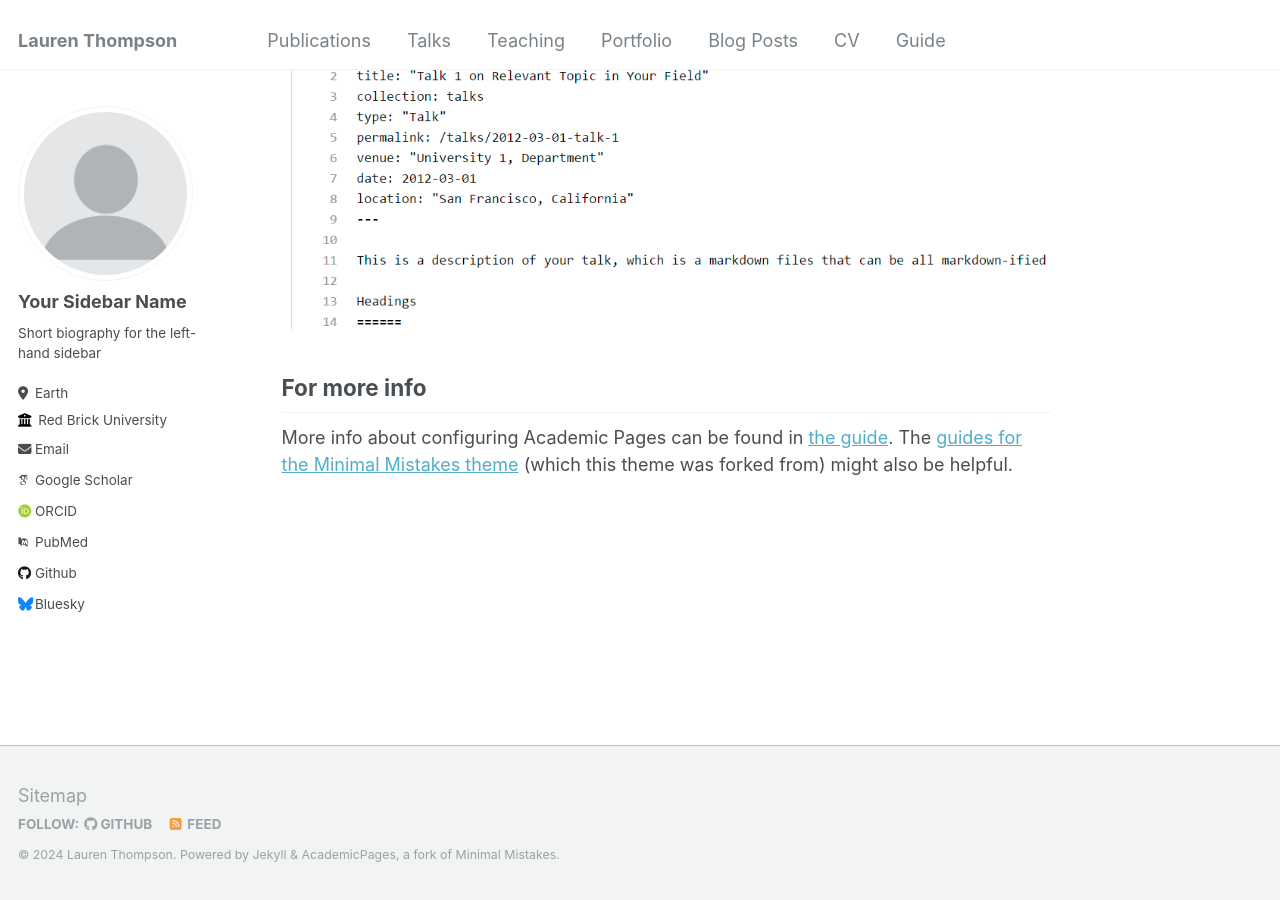
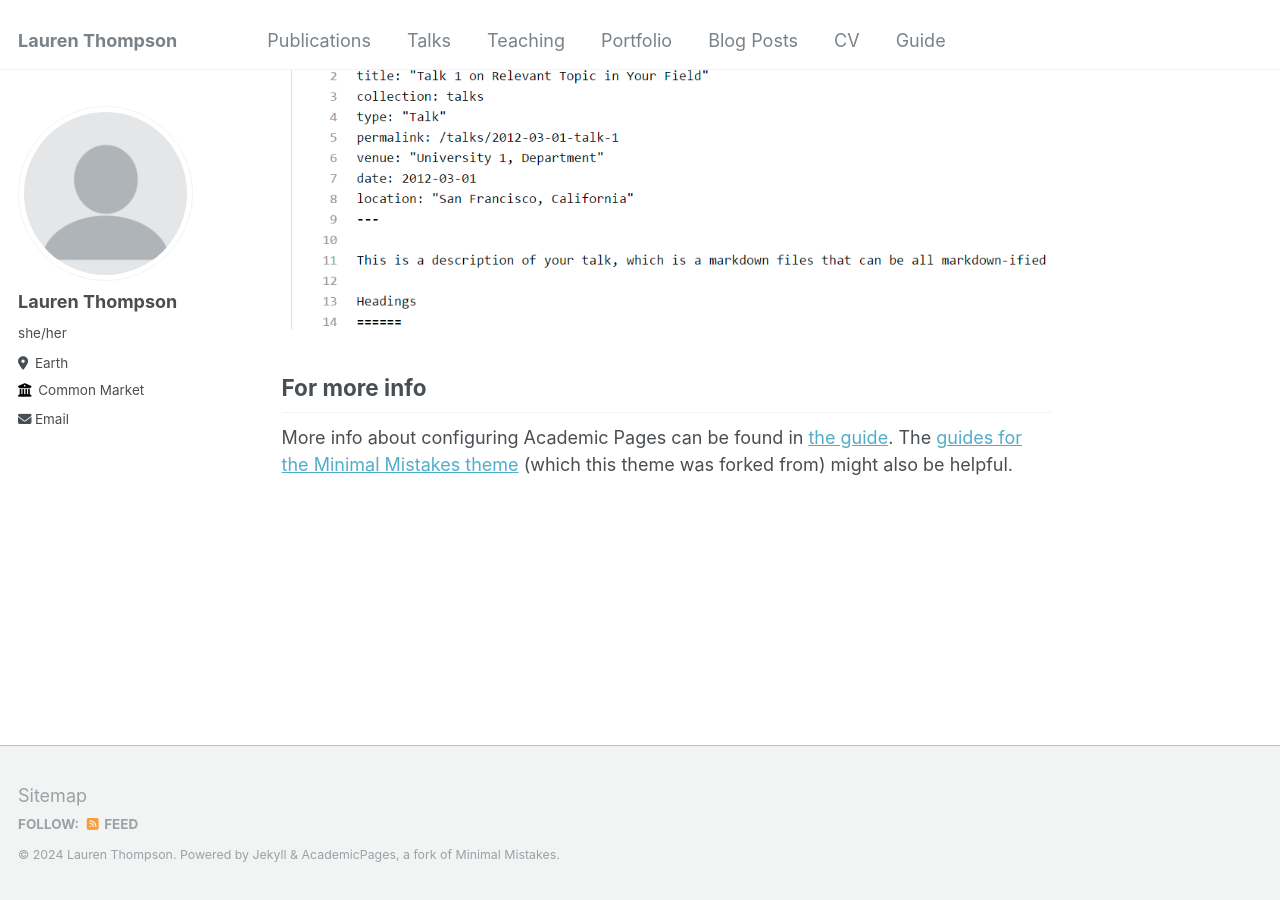
Before and after one commit to laurenthompson4477/Portfolio.github.io, a Jekyll site: the page built from _pages/about.md, in a window 1280 px wide and 900 px high, scrolled down 2660 px. Built offline with Jekyll 4.4.1, drawn with Linux system fonts in a browser that asks for light colours; some web fonts are replaced.

Commit message:
Update _config.yml
social media, repo, author updates

```diff
--- a/_config.yml
+++ b/_config.yml
@@ -22,33 +22,33 @@ repository               : "laurenthompson4477.github.io/Portfolio.github.io"
 author:
   # Biographic information
   avatar           : "profile.png"
-  name             : "Your Sidebar Name"
-  pronouns         : # example: "she/her"
-  bio              : "Short biography for the left-hand sidebar"
+  name             : "Lauren Thompson"
+  pronouns         : "she/her"
+  bio              : #"Short biography for the left-hand sidebar"
   location         : "Earth"
-  employer         : "Red Brick University"
+  employer         : "Common Market"
   uri              : # URL
   email            : "none@example.org"
 
   # Academic websites
   arxiv            : # URL - Update with the correct link to your profile
-  googlescholar    : "https://scholar.google.com/citations?user=PS_CX0AAAAAJ"
+  googlescholar    : #"https://scholar.google.com/citations?user=PS_CX0AAAAAJ"
   impactstory      : # URL
-  orcid            : "http://orcid.org/yourorcidurl"
+  orcid            : #"http://orcid.org/yourorcidurl"
   semantic         : # URL
-  pubmed           : "https://www.ncbi.nlm.nih.gov/pubmed/?term=john+snow"
+  pubmed           : #"https://www.ncbi.nlm.nih.gov/pubmed/?term=john+snow"
   researchgate     : # URL
 
   # Repositories and software development
   bitbucket        : # Username - Update with your username on the site
   codepen          : # Username
   dribbble         : # Username
-  github           : "academicpages"
+  github           : #"academicpages"
   kaggle           : # Username
   stackoverflow    : # User number or user number and name (i.e., use "1" or "1/jeff-atwood")
 
   # Social media
-  bluesky          : "bsky.app" # Replace this with you Bluesky username
+  bluesky          : #"bsky.app" # Replace this with you Bluesky username
   facebook         : # Username
   flickr           : # Username
   foursquare       : # Username
```
